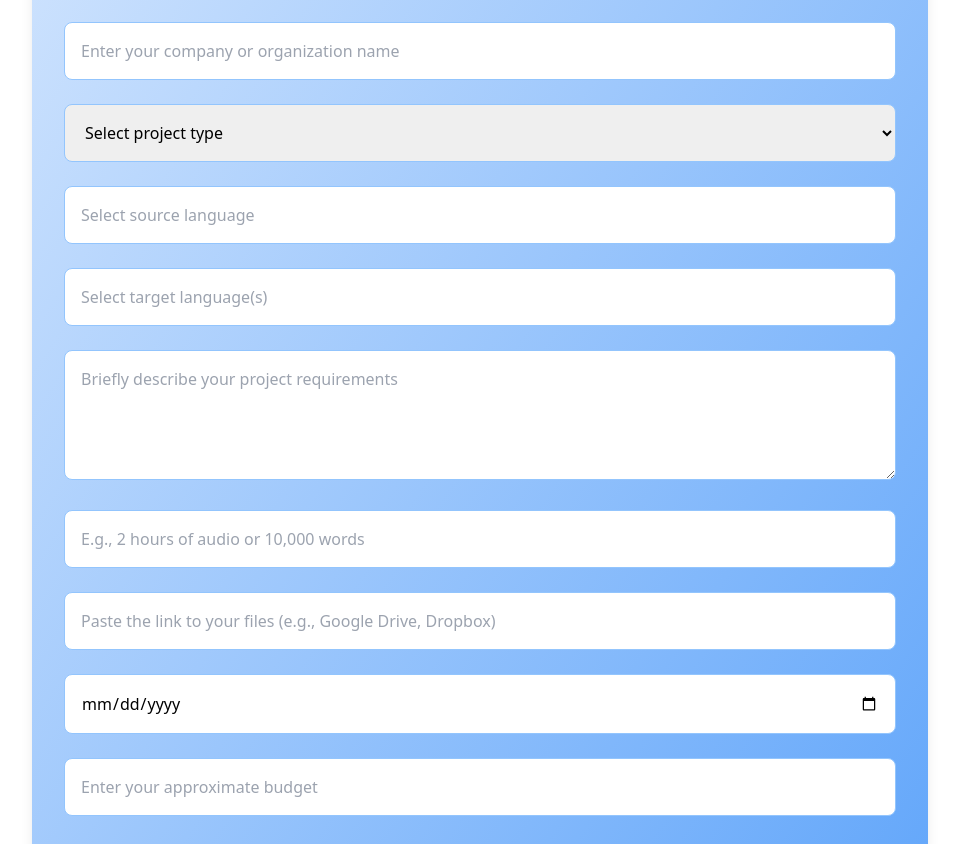
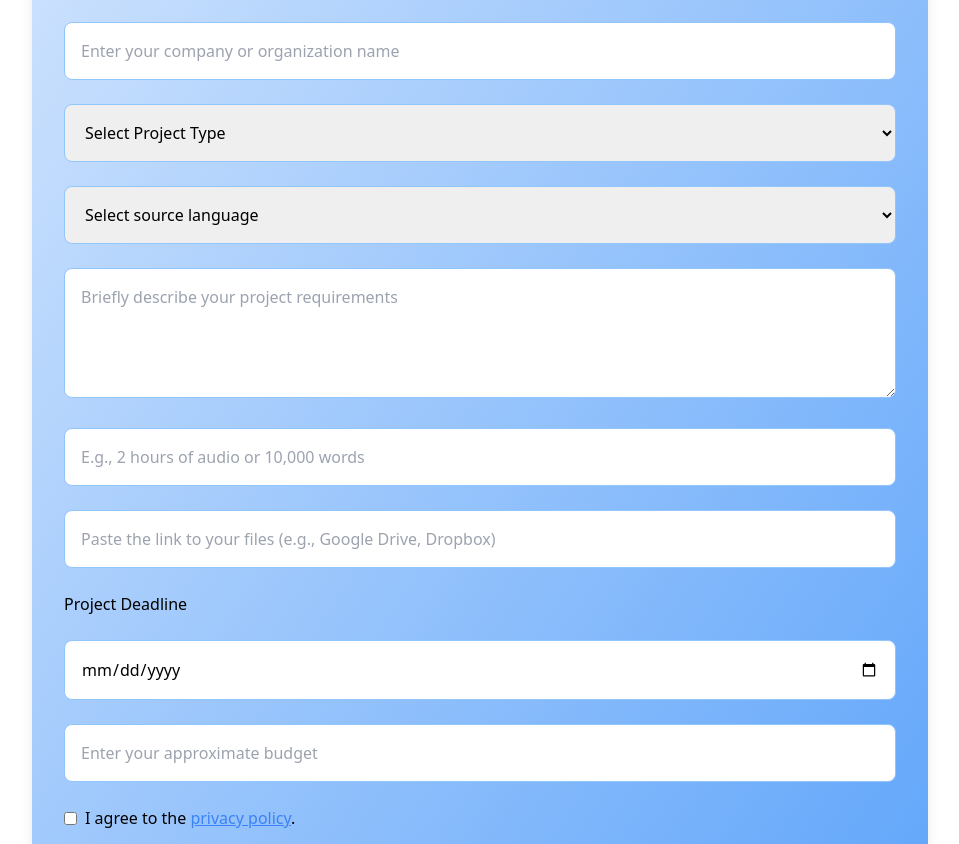
Before and after one commit to Fardeennnnnnnnnnkhan/TrendsUp, a React (Vite) app: page /contact in a window 1280 px wide. Shown: the part 1308-2152 px from the top of the page, without its empty margins (160-1119 px from the left). Built offline with nearby package versions, Linux system fonts and the light colour scheme.

Commit message:
OriginalChanges

```diff
--- a/src/components/LetTalkForm.jsx
+++ b/src/components/LetTalkForm.jsx
@@ -95,7 +95,7 @@
             onChange={handleInputChange}
             className="w-full p-4 border border-blue-300 rounded-lg focus:outline-none focus:ring-2 focus:ring-blue-400"
           >
-            <option value="">Select project type</option>
+            <option className="text-gray-600 text-xs" value="">Select Project Type</option>
             <option value="Dubbing">Dubbing</option>
             <option value="Voiceover">Voiceover</option>
             <option value="Subtitling & Closed Captioning">Subtitling & Closed Captioning</option>
@@ -109,24 +109,33 @@
           </select>
 
           {/* Source Language */}
-          <input
-            type="text"
-            name="sourceLanguage"
-            placeholder="Select source language"
-            value={formData.sourceLanguage}
-            onChange={handleInputChange}
-            className="w-full p-4 border border-blue-300 rounded-lg focus:outline-none focus:ring-2 focus:ring-blue-400"
-          />
+          <select
+  name="sourceLanguage"
+  value={formData.sourceLanguage}
+  onChange={handleInputChange}
+  className="w-full p-4 border border-blue-300 rounded-lg focus:outline-none focus:ring-2 focus:ring-blue-400"
+>
+  <option value="" disabled>
+    Select source language
+  </option>
+  <option value="english">English</option>
+  <option value="spanish">Spanish</option>
+  <option value="french">French</option>
+  <option value="german">German</option>
+  <option value="chinese">Chinese</option>
+  <option value="hindi">Hindi</option>
+  <option value="arabic">Arabic</option>
+</select>
 
           {/* Target Languages */}
-          <input
+          {/* <input
             type="text"
             name="targetLanguages"
             placeholder="Select target language(s)"
             value={formData.targetLanguages}
             onChange={handleInputChange}
             className="w-full p-4 border border-blue-300 rounded-lg focus:outline-none focus:ring-2 focus:ring-blue-400"
-          />
+          /> */}
 
           {/* Project Description */}
           <textarea
@@ -186,7 +195,9 @@
           </div> */}
 
           {/* Deadline/Delivery Date */}
+          <p>Project Deadline</p>
           <input
+          placeholder=""
             type="date"
             name="deadline"
             value={formData.deadline}
```
